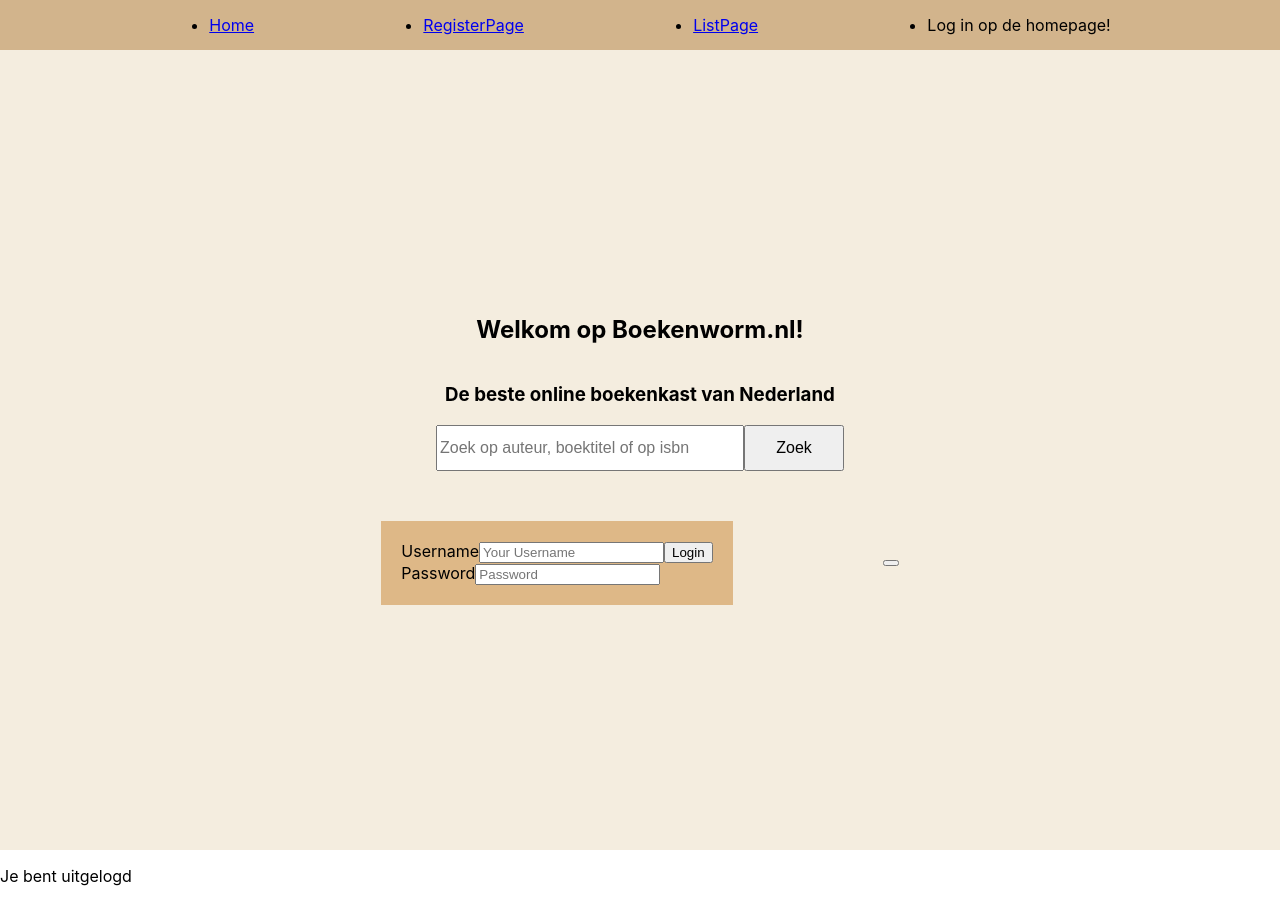
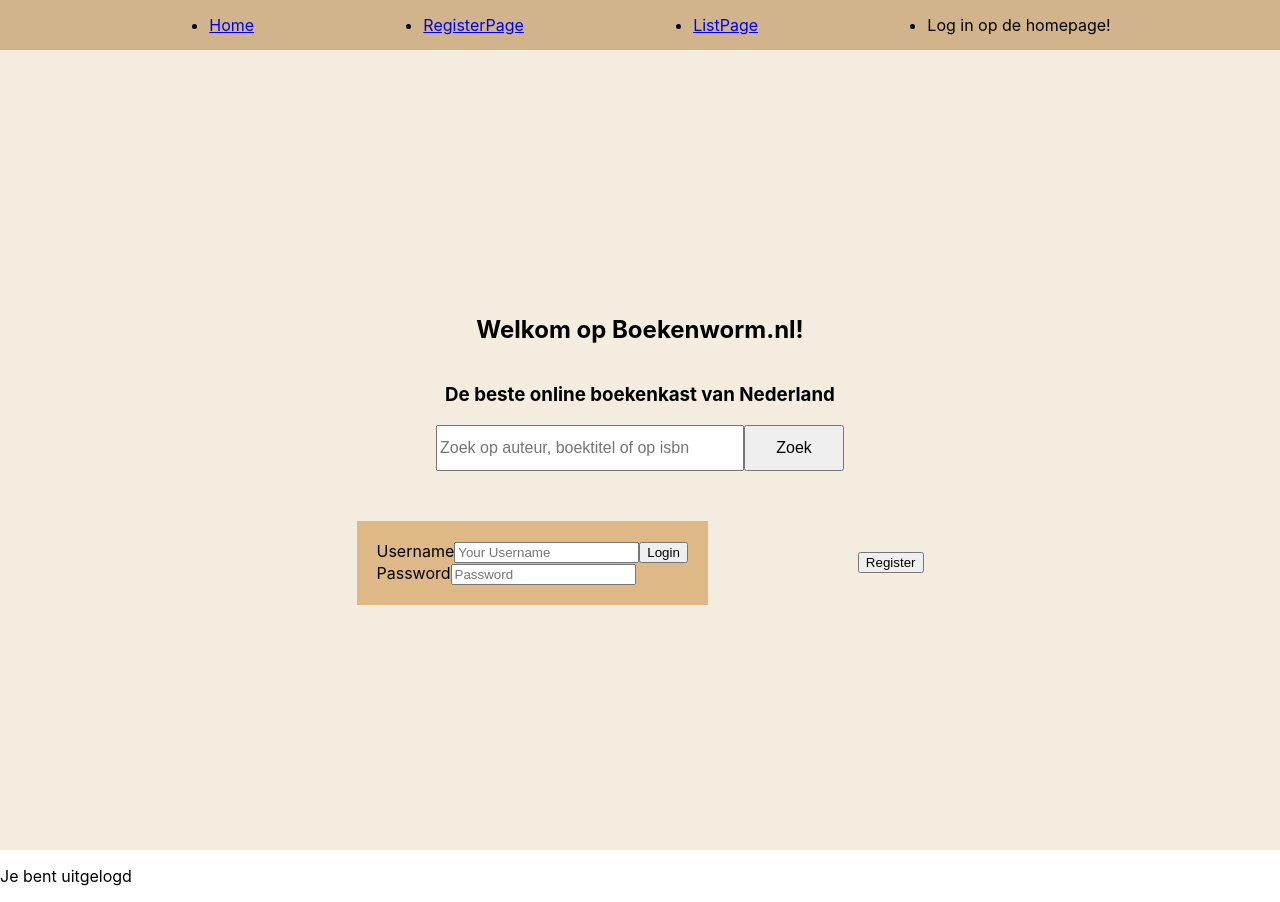
Before and after one commit to fvvdijk/boekenworm, a React (Create React App) app: page / in a window 1280 px wide. Built offline with nearby package versions, Linux system fonts and the light colour scheme.

Commit message:
Spinner togevoegd en console logs verwijderd

```diff
--- a/package.json
+++ b/package.json
@@ -11,6 +11,7 @@
     "jwt-decode": "^4.0.0",
     "react": "^18.2.0",
     "react-dom": "^18.2.0",
+    "react-loader-spinner": "^6.1.6",
     "react-router-dom": "^6.20.1",
     "react-scripts": "5.0.1",
     "react-switch": "^7.0.0",
--- a/src/components/Filtersysteem/Questionnaire.js
+++ b/src/components/Filtersysteem/Questionnaire.js
@@ -2,7 +2,6 @@
 import { useNavigate } from "react-router-dom";
 
 const Questionnaire = (props) => {
-    console.log("sdfdsfdsfsd", props);
     const initialAnswers = {
         personality: "",
         interest: "",
--- a/src/components/Login/Login.js
+++ b/src/components/Login/Login.js
@@ -28,8 +28,6 @@
             }
 
             const { user: loggedInUser, token } = await login(username, password);
-
-            console.log('Login successful! User:', loggedInUser, 'Token:', token);
 
             navigate("/UserPage");
         } catch (error) {
--- a/src/components/Register/Register.js
+++ b/src/components/Register/Register.js
@@ -39,7 +39,6 @@
                     },
                 }
             );
-            console.log(response);
             setSuccessMessage('Registration successful!');
         } catch (error) {
             console.error(error.response.data);
--- a/src/components/shared/button/Button.css
+++ b/src/components/shared/button/Button.css
@@ -0,0 +1,4 @@
+.make-large{
+    font-size: large;
+    color: black;
+}
--- a/src/components/shared/button/Button.js
+++ b/src/components/shared/button/Button.js
@@ -3,7 +3,7 @@
 
 function Button({ onClick, children }) {
     return (
-        <button onClick={onClick}>
+        <button onClick={onClick} className={'make-large'}>
             {children}
         </button>
     );
--- a/src/components/shared/searchbar/SearchBar.js
+++ b/src/components/shared/searchbar/SearchBar.js
@@ -1,20 +1,24 @@
 import React, { useState } from "react";
 import styles from "./SearchBar.module.css";
 import { useNavigate } from "react-router-dom";
+import  {DNA} from "react-loader-spinner";
 
 function SearchBar() {
+    const [loading, setLoading] = useState(false);
     const [query, setQuery] = useState('');
     const [noResults, setNoResults] = useState(false); // State to track no results
     const navigate = useNavigate();
 
     async function searchBooks(query) {
         try {
+            setLoading(true);
             const response = await fetch(`https://openlibrary.org/search.json?q=${query}&fields=key,title,author_name,author_key,cover_i`);
             const data = await response.json();
-
+            setLoading(false);
             return { success: response.ok, data };
         } catch (error) {
             console.error('Error fetching data from the API:', error.message);
+            setLoading(false);
             return { success: false, error };
         }
     }
@@ -26,8 +30,6 @@
             const { success, data } = await searchBooks(query);
 
             if (success) {
-                console.log('API Response:', data);
-
                 if (data.numFound === 0) {
                     setNoResults(true);
                 } else {
@@ -43,7 +45,9 @@
             setNoResults(true); // Set noResults state to true
         }
     }
-
+    if (loading) {
+        return <DNA type="Puff" color="#00BFFF" height={100} width={100} />;;
+    }
     return (
         <div>
             <form className={styles.searchbar} onSubmit={onFormSubmit}>
--- a/src/pages/Homepage/HomePage.js
+++ b/src/pages/Homepage/HomePage.js
@@ -8,7 +8,6 @@
 
 function HomePage() {
     const user = useAuth();
-    console.log(user);
     const navigate = useNavigate();
 
     const navigateTo = () => {
@@ -24,7 +23,7 @@
 
             <article className={styles['centered-content']}>
                 <LoginForm />
-                <Button onClick={navigateTo} label="Registreren" to="/RegisterPage" />
+                <Button onClick={navigateTo} label="Registreren" to="/RegisterPage" children={"Register"}/>
             </article>
         </section>
     );
--- a/src/pages/Ingelogde-gebruiker/UserPage.js
+++ b/src/pages/Ingelogde-gebruiker/UserPage.js
@@ -7,7 +7,6 @@
 
 function UserPage() {
     const user = useAuth();
-    console.log('user:', user);
     const randomOffset = Math.floor(Math.random() * 100);
     const [bookOptions, setBookOptions] = useState([]);
 
--- a/src/pages/bookdetails/Book.js
+++ b/src/pages/bookdetails/Book.js
@@ -1,14 +1,20 @@
 import React, {useEffect, useState} from 'react';
 import styles from "./Book.module.css"
-import { useParams } from 'react-router-dom';
+import {useNavigate, useParams} from 'react-router-dom';
 import axios from "axios";
 
 const BookDetails = () => {
     const { id, author } = useParams();
+    const navigate = useNavigate();
     const [book, setBook] = useState(null);
     const getBookDetails = async () => {
-        const response = await axios.get(`https://cors-anywhere.herokuapp.com/https://openlibrary.org/books/${id}.json`);
-        setBook(response.data);
+        try {
+            const response = await axios.get(`https://cors-anywhere.herokuapp.com/https://openlibrary.org/books/${id}.json`).catch((err)=>{return navigate("/")});
+            setBook(response.data);
+        } catch (e) {
+            navigate("/");
+        }
+
     }
     useEffect(() => {
         getBookDetails();
```
